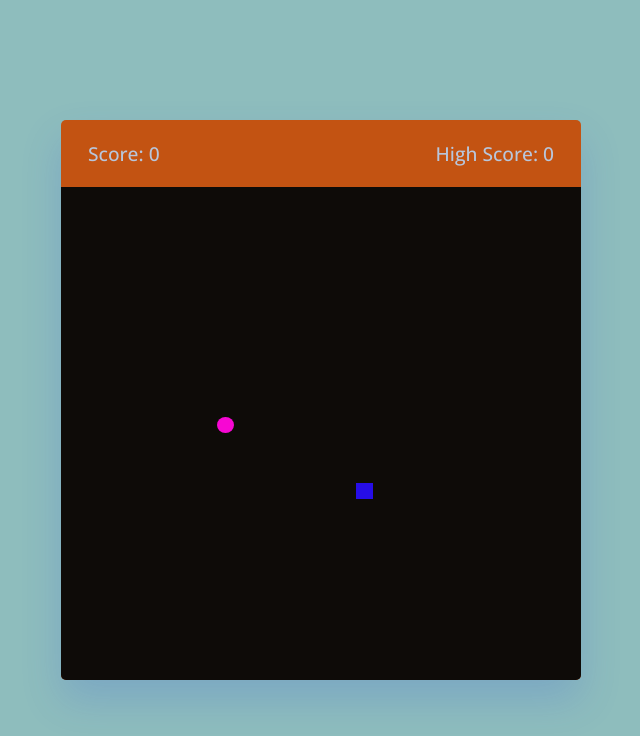
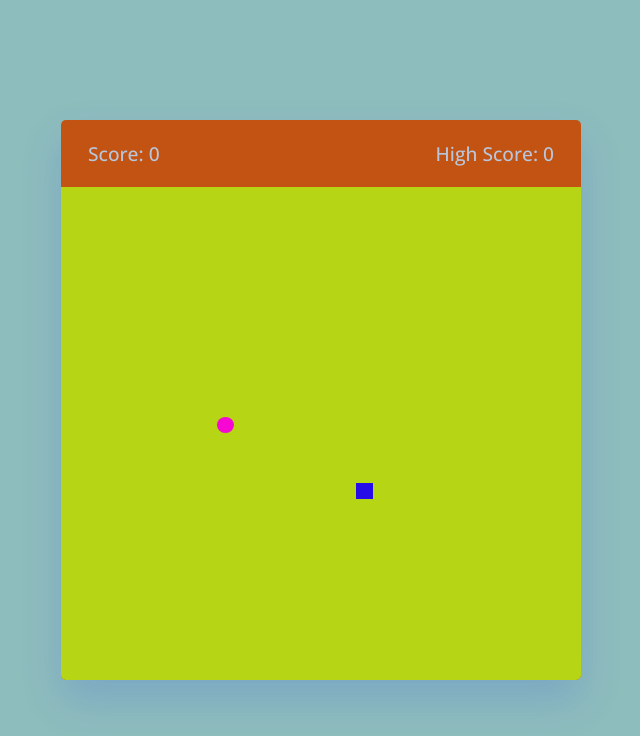
Before and after one commit to Akshatkriplani05/cstasks, a plain HTML site: page index.html in a window 1280 px wide. Shown: the whole page, without its empty margins (319-959 px from the left). Drawn offline with nearby package versions, Linux system fonts and the light colour scheme.

Commit message:
Update style.css

```diff
--- a/style.css
+++ b/style.css
@@ -40,7 +40,7 @@ body
   height: 100%;
   width: 100%;
   display: grid;
-     background: #090908f7;
+     background: #b5d915f7;
   grid-template: repeat(30, 1fr) / repeat(30, 1fr);
 }
 .play-board .food
```
